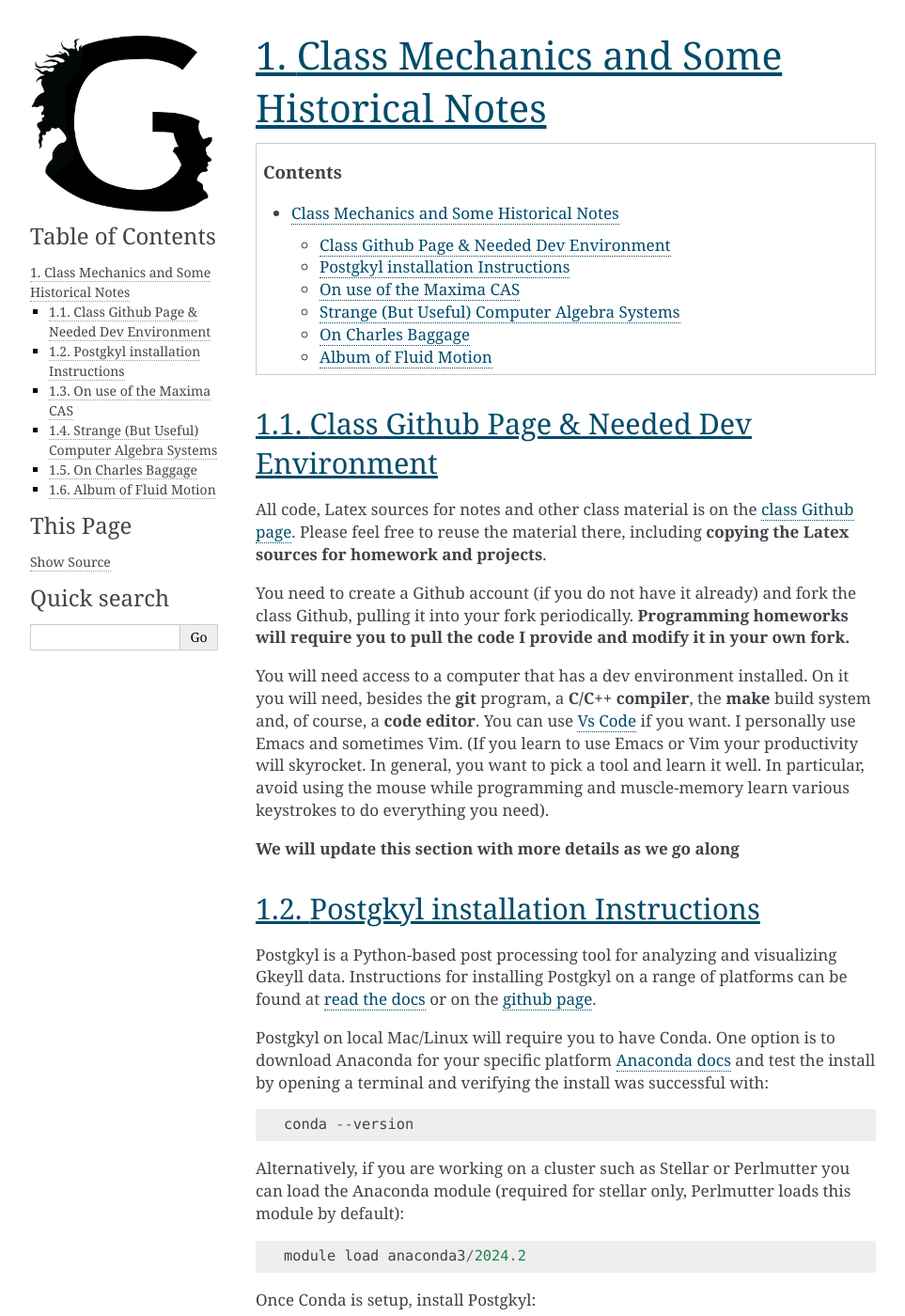
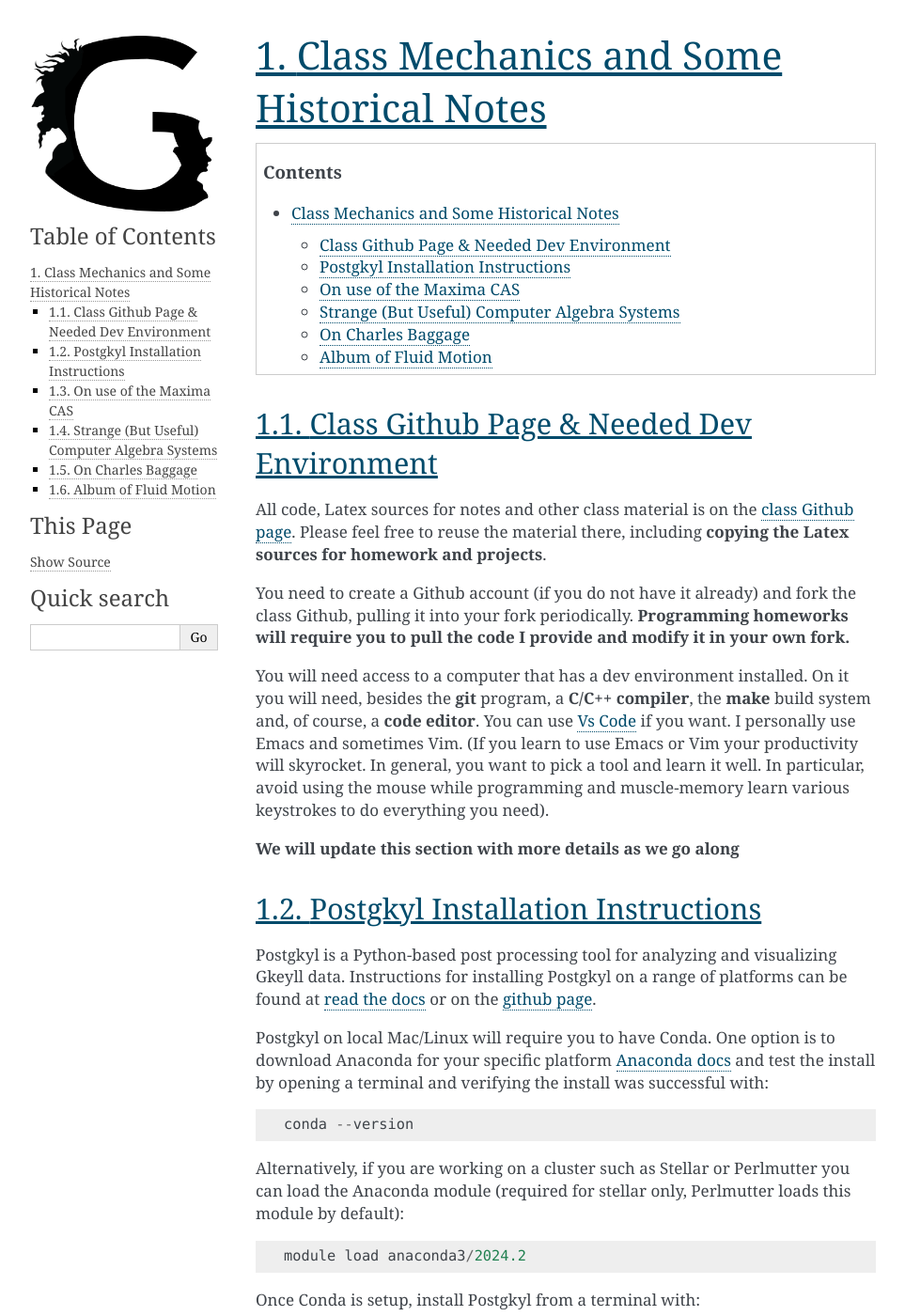
Before and after one commit to unalmis/ast560-2025, a Sphinx documentation site: the page built from source/classmech.rst, in a window 1280 px wide and 1400 px high. Shown: the whole window at 94% size, without its empty margins (148-1111 px from the left). Built offline with Sphinx 7.4.7, drawn with Linux system fonts in a browser that asks for light colours.

Commit message:
Minor reformatting Postgkyl section

```diff
--- a/source/classmech.rst
+++ b/source/classmech.rst
@@ -29,7 +29,7 @@
 
 **We will update this section with more details as we go along**
 
-Postgkyl installation Instructions
+Postgkyl Installation Instructions
 ++++++++++++++++++++++++++++++++++
 Postgkyl is a Python-based post processing tool for analyzing and visualizing
 Gkeyll data. Instructions for installing Postgkyl on a range of platforms can be
@@ -51,7 +51,7 @@
 
   module load anaconda3/2024.2
 
-Once Conda is setup, install Postgkyl::
+Once Conda is setup, install Postgkyl from a terminal with::
 
   git clone https://github.com/ammarhakim/postgkyl.git
   cd postgkyl
```
